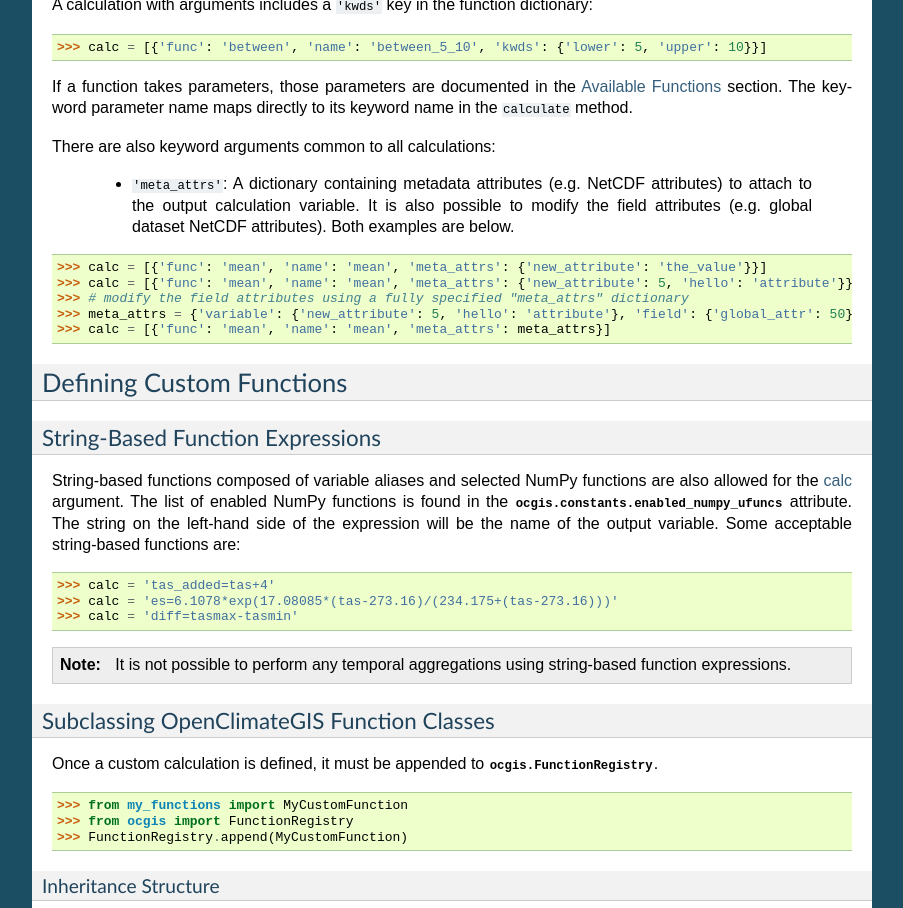
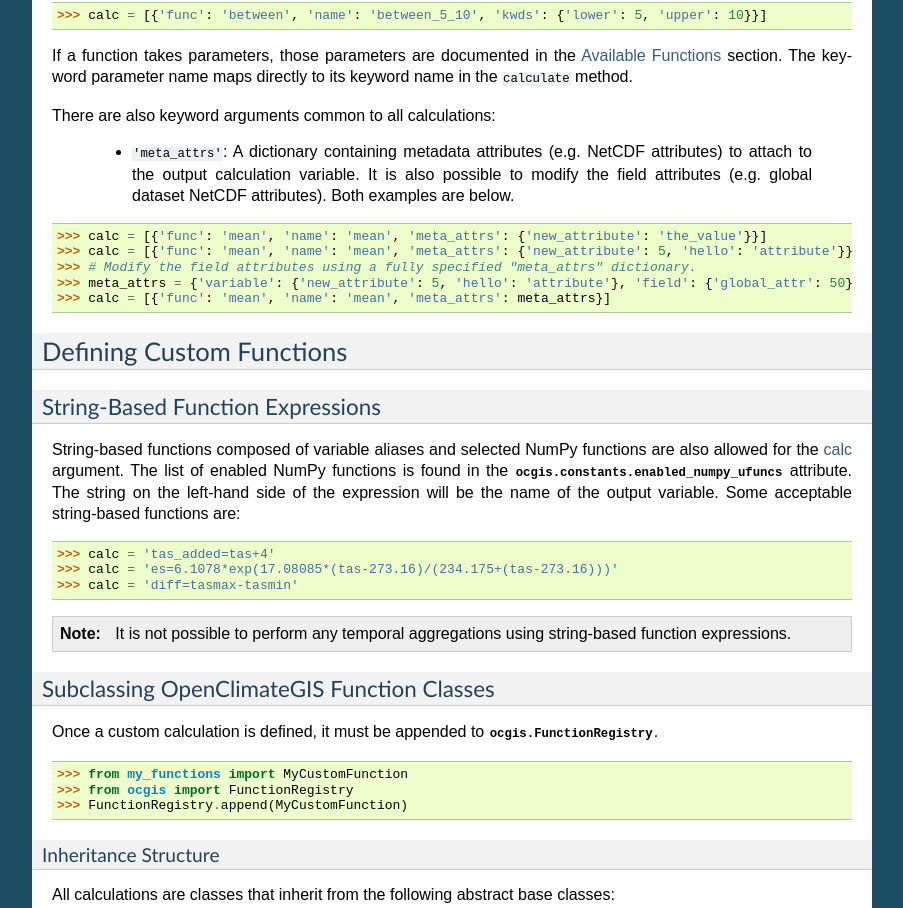
Before and after one commit to NCPP/ocgis, a Sphinx documentation site: the page built from doc/computation.rst, in a window 1280 px wide and 1400 px high, scrolled down 1646 px. Shown: the top 908 px of the window, without its empty margins (198-1101 px from the left). Built offline with Sphinx 7.4.7, drawn with Linux system fonts in a browser that asks for light colours; formulas are drawn with MathJax 3; some of the changed text lies outside the part shown.

```diff
--- a/doc/computation.rst
+++ b/doc/computation.rst
@@ -19,7 +19,6 @@ As a functional example, the following code replicates (in principle) the comput
 
 >>> import numpy as np
 >>> from datetime import datetime
-...
 >>> # Generate a random three-dimensional dataset (time, latitude/Y, longitude/X).
 >>> data = np.ma.array(np.random.rand(4, 2, 2),mask=False)
 >>> # This is an example "temporal dimension".
@@ -59,7 +58,6 @@ Functions currently available are listed below: :ref:`available_functions`. In t
 For example to calculate a monthly mean and median on a hypothetical daily climate dataset (written to CSV format), an OpenClimateGIS call may look like:
 
 >>> from ocgis import OcgOperations, RequestDataset
-...
 >>> rd = RequestDataset('/path/to/data', 'tas')
 >>> calc = [{'func': 'mean', 'name': 'monthly_mean'}, {'func': 'median', 'name': 'monthly_median'}]
 >>> ops = OcgOperations(dataset=rd, calc=calc, calc_grouping=['month'], output_format='csv', prefix='my_calculation')
@@ -77,7 +75,7 @@ There are also keyword arguments common to all calculations:
 
 >>> calc = [{'func': 'mean', 'name': 'mean', 'meta_attrs': {'new_attribute': 'the_value'}}]
 >>> calc = [{'func': 'mean', 'name': 'mean', 'meta_attrs': {'new_attribute': 5, 'hello': 'attribute'}}]
->>> # modify the field attributes using a fully specified "meta_attrs" dictionary
+>>> # Modify the field attributes using a fully specified "meta_attrs" dictionary.
 >>> meta_attrs = {'variable': {'new_attribute': 5, 'hello': 'attribute'}, 'field': {'global_attr': 50}}
 >>> calc = [{'func': 'mean', 'name': 'mean', 'meta_attrs': meta_attrs}]
 
```
Also changed, not shown: other parts of doc/computation.rst (+1 -1 lines).
